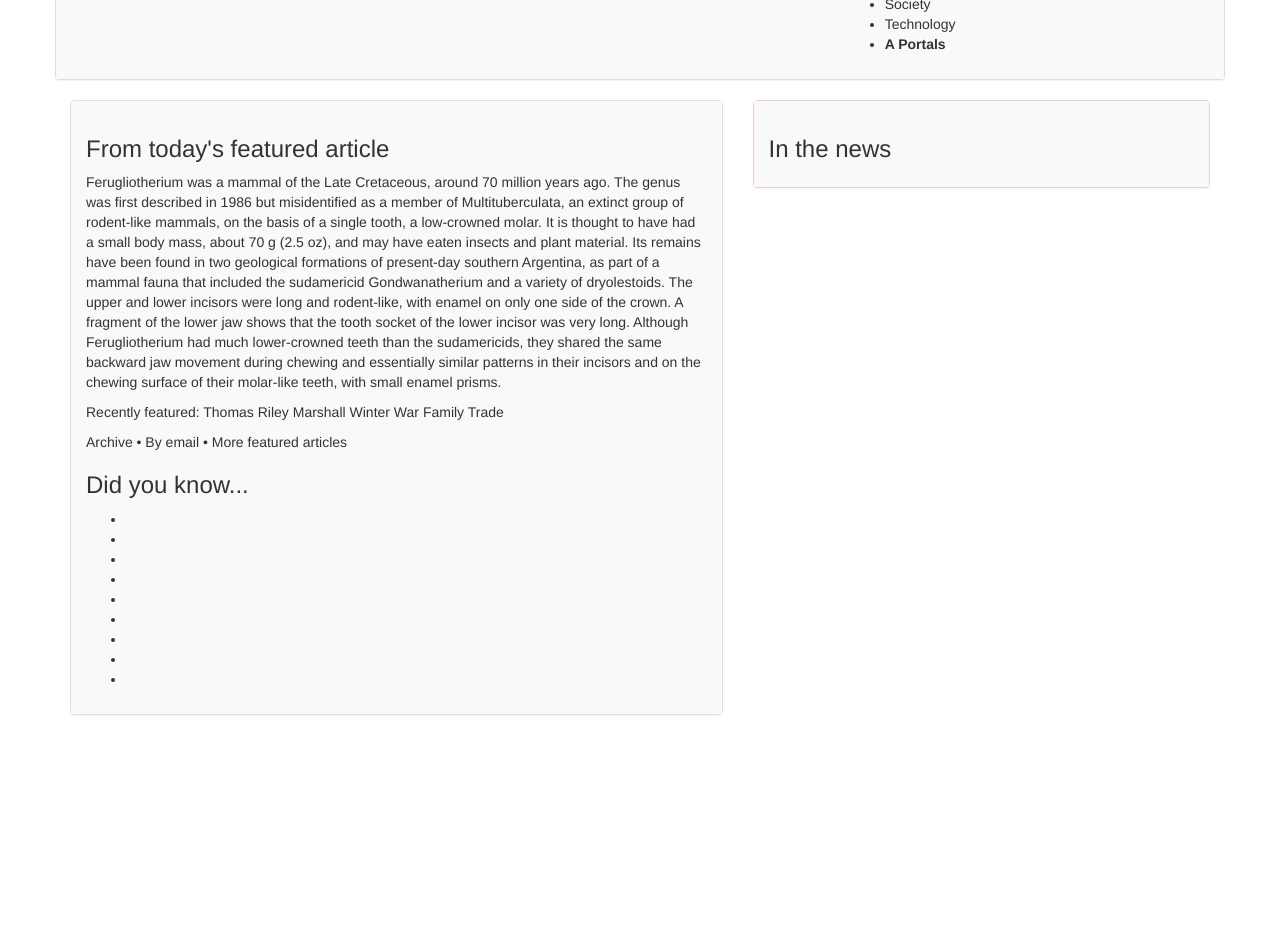
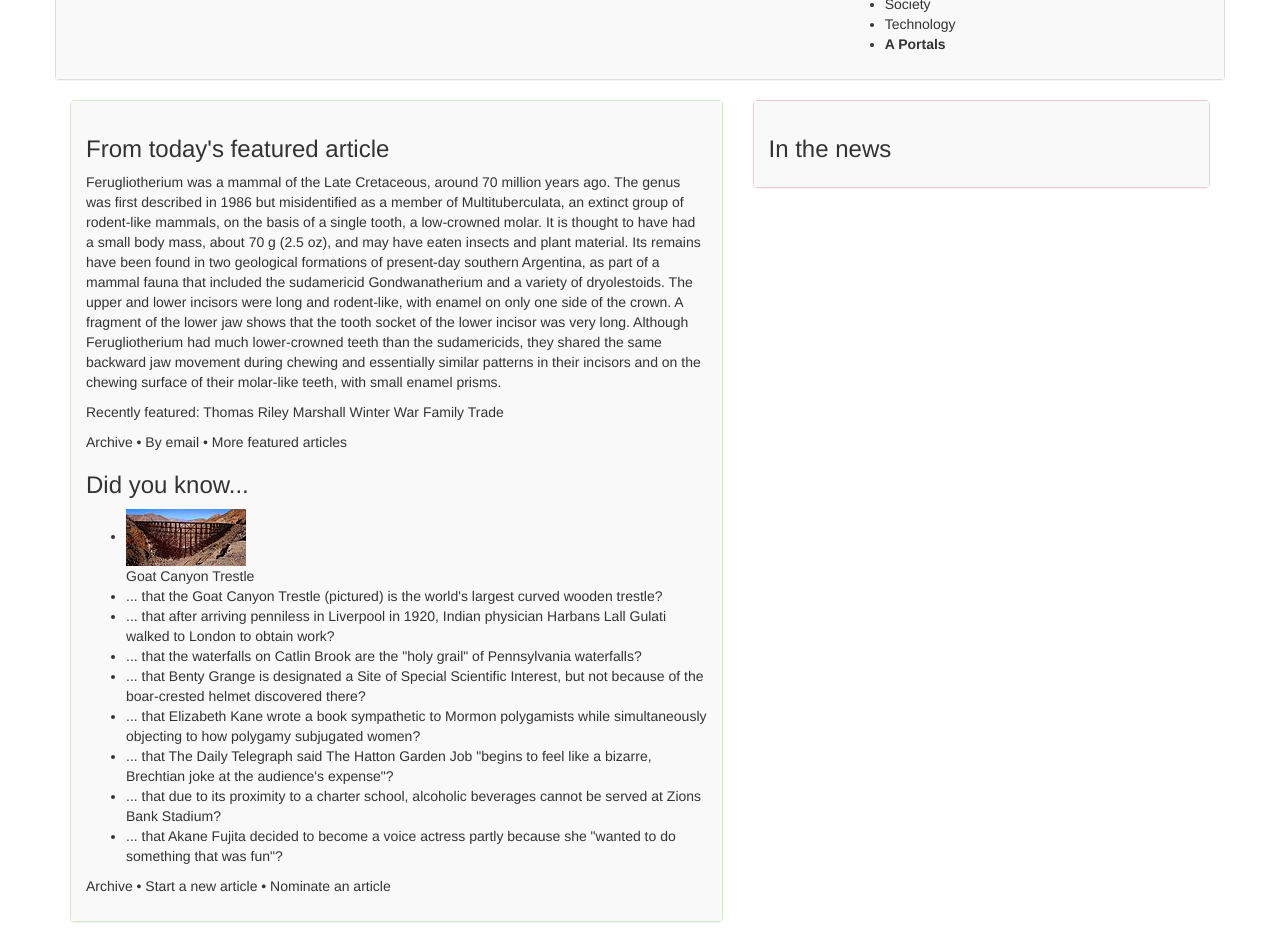
Before and after one commit to ishoman/wiki-rebuild, a plain HTML site: page index.html in a window 1280 px wide. Shown: the part 142-1072 px from the top of the page. Before the commit the page ends 877 px from the top, so only its background shows below. Drawn offline with Linux system fonts and the light colour scheme.

Commit message:
Add image directory and one image, add content to index.html

```diff
--- a/index.html
+++ b/index.html
@@ -46,16 +46,22 @@
             <p>Archive &bull; By email &bull; More featured articles</p>
             <h3>Did you know...</h3>
             <ul>
-              <li></li>
-              <li></li>
-              <li></li>
-              <li></li>
-              <li></li>
-              <li></li>
-              <li></li>
-              <li></li>
-              <li></li>
+              <li>
+                <figure>
+                  <img src="img/Goat_Canyon.jpg" alt="Goat Canyon Trestle">
+                  <figcaption>Goat Canyon Trestle</figcaption>
+                </figure>
+              </li>
+              <li>... that the Goat Canyon Trestle (pictured) is the world's largest curved wooden trestle?</li>
+              <li>... that after arriving penniless in Liverpool in 1920, Indian physician Harbans Lall Gulati walked to London to obtain work?</li>
+              <li>... that the waterfalls on Catlin Brook are the "holy grail" of Pennsylvania waterfalls?</li>
+              <li>... that Benty Grange is designated a Site of Special Scientific Interest, but not because of the boar-crested helmet discovered there?</li>
+              <li>... that Elizabeth Kane wrote a book sympathetic to Mormon polygamists while simultaneously objecting to how polygamy subjugated women?</li>
+              <li>... that The Daily Telegraph said The Hatton Garden Job "begins to feel like a bizarre, Brechtian joke at the audience's expense"?</li>
+              <li>... that due to its proximity to a charter school, alcoholic beverages cannot be served at Zions Bank Stadium?</li>
+              <li>... that Akane Fujita decided to become a voice actress partly because she "wanted to do something that was fun"?</li>
             </ul>
+            <p>Archive &bull; Start a new article &bull; Nominate an article</p>
           </div>
         </div>
       </div>
```
Also changed, not shown: img/Goat_Canyon.jpg (added).
